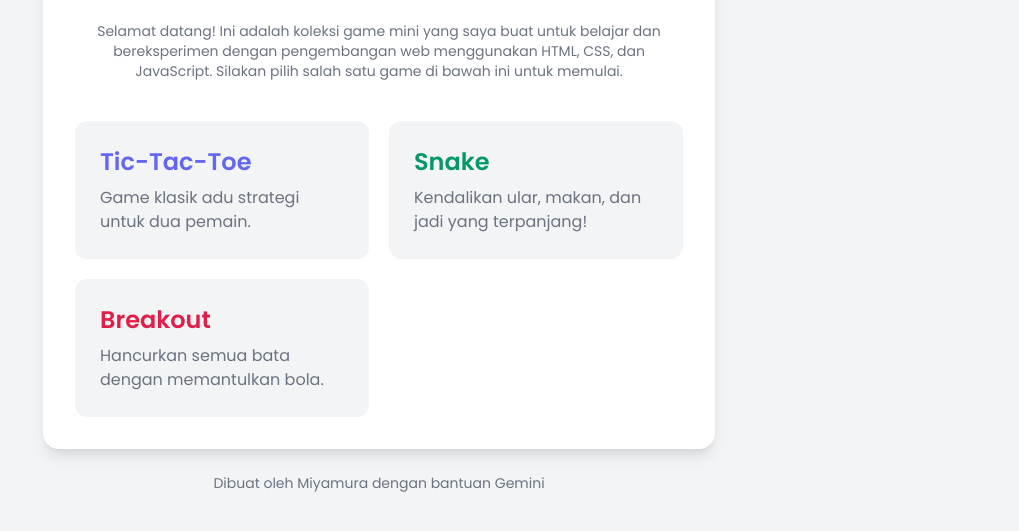
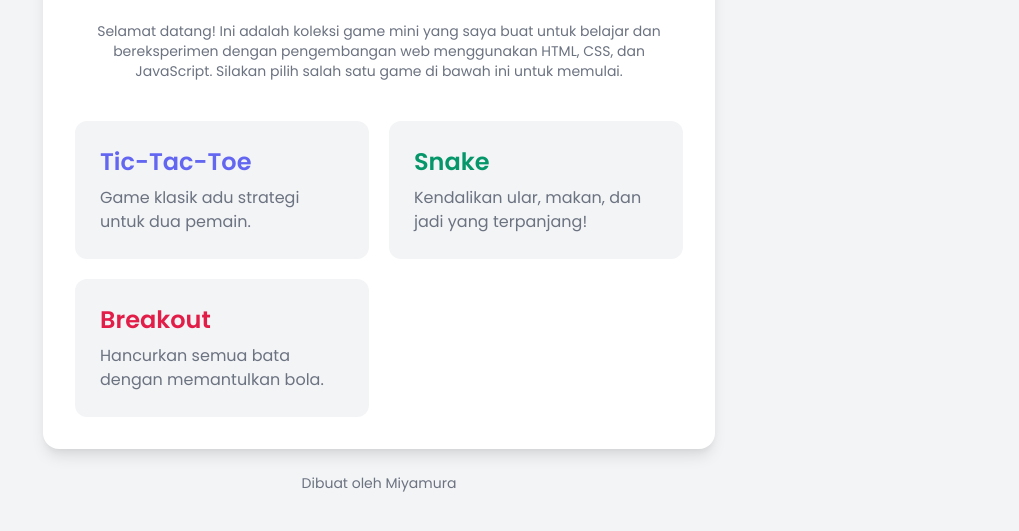
Before and after one commit to Cornelius120/Game, a plain HTML site: page index.html in a window 1280 px wide. Shown: the part 207-738 px from the top of the page, without its empty margins (261-1280 px from the left). Drawn offline with nearby package versions, Linux system fonts and the light colour scheme.

Commit message:
Update index.html

```diff
--- a/index.html
+++ b/index.html
@@ -129,7 +129,7 @@
 
       <footer class="text-center mt-6">
         <p class="text-sm" style="color: var(--text-secondary-color)">
-          Dibuat oleh Miyamura dengan bantuan Gemini
+          Dibuat oleh Miyamura
         </p>
       </footer>
     </div>
```
